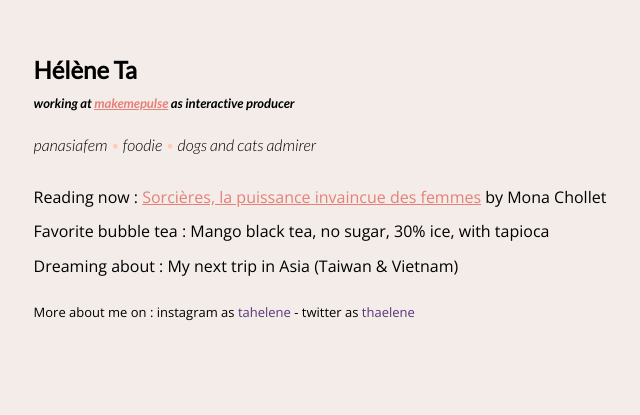
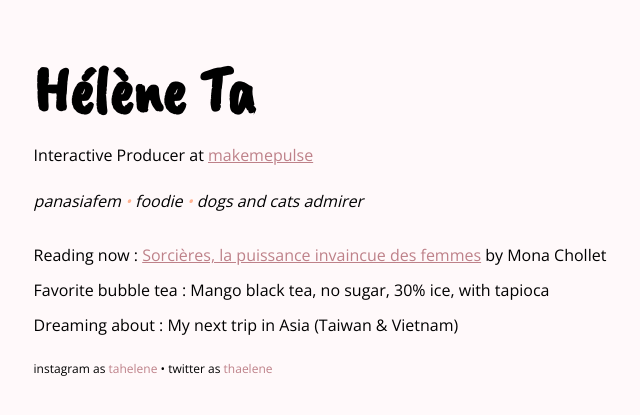
Before and after one commit to Thaelene/personal-landing, a plain HTML site: page index.html in a window 1280 px wide. Shown: the part 199-614 px from the top of the page, without its empty margins (320-960 px from the left). Drawn offline with nearby package versions, Linux system fonts and the light colour scheme.

Commit message:
Update UI a bit

```diff
--- a/index.html
+++ b/index.html
@@ -11,7 +11,7 @@
     <link rel="icon"
       href="https://emojipedia-us.s3.dualstack.us-west-1.amazonaws.com/thumbs/240/apple/237/victory-hand_270c.png">
     <link
-      href="https://fonts.googleapis.com/css2?family=Lato:ital,wght@0;1,300;1,700&family=Open+Sans:wght@300;400&display=swap"
+      href="https://fonts.googleapis.com/css2?family=Caveat+Brush&family=Open+Sans:wght@300;400&display=swap"
       rel="stylesheet">
     <link rel="stylesheet" href="styles.css" />
   </head>
@@ -20,7 +20,7 @@
     <div class="container">
       <div class="main">
         <h1>Hélène Ta</h1>
-        <h2>working at <a href="https://makemepulse.com">makemepulse</a> as interactive producer</h2>
+        <h2>Interactive Producer at <a href="https://makemepulse.com">makemepulse</a></h2>
         <div class="main_keywords">
           <span>panasiafem</span> •
           <span>foodie</span> •
@@ -31,8 +31,8 @@
                 href="https://www.editions-zones.fr/livres/sorcieres/">Sorcières, la puissance invaincue des femmes</a> by Mona Chollet</span></p>
           <p>Favorite bubble tea : <span>Mango black tea, no sugar, 30% ice, with tapioca</span></p>
           <p>Dreaming about : <span>My next trip in Asia (Taiwan & Vietnam)</span></p>
-          <p class="informations_socials">More about me on : <span>instagram as <a
-                href="https://www.instagram.com/tahelene/">tahelene</a></span> - <span>twitter as
+          <p class="informations_socials"><span>instagram as <a
+                href="https://www.instagram.com/tahelene/">tahelene</a></span> • <span>twitter as
               <a href="https://twitter.com/Thaelene">thaelene</a></span></p>
         </div>
       </div>
--- a/styles.css
+++ b/styles.css
@@ -1,5 +1,9 @@
+html{
+  font-size: 100%;
+}
+
 body {
-  background-color: #F3ECE9;
+  background-color: #fff9fa;
   margin: 0;
 }
 
@@ -19,26 +23,24 @@ body {
 }
 
 h1 {
-  font-family: 'Lato', sans-serif;
-  font-weight: 700;
-  font-size: x-large;
+  font-family: 'Caveat Brush', cursive;
+  font-size: 4rem;
   margin: 0;
 }
 
 h2 {
-  font-family: 'Lato', sans-serif;
-  font-weight: 700;
-  font-style: italic;
-  font-size: small;
+  font-family: 'Open Sans', sans-serif;
+  font-weight: 400;
+  font-size: 1rem;
 }
 
 .main_keywords {
-  font-family: 'Lato', sans-serif;
+  font-family: 'Open Sans', sans-serif;
   font-weight: 300;
   font-style: italic;
-  font-size: medium;
+  font-size: 1rem;
   margin: 1.5em 0 2em 0;
-  color: #FFCCB6;
+  color: #ffb190;
 }
 
 .main_keywords span {
@@ -47,7 +49,7 @@ h2 {
 
 .main_informations {
   font-family: 'Open Sans', sans-serif;
-  font-size: medium;
+  font-size: 1rem;
 }
 
 .main_informations p {
@@ -60,15 +62,15 @@ h2 {
 }
 
 a {
-  color: #E68077;
+  color: #be8189;
 }
 
 .main_informations .informations_socials {
-  font-size: small;
+  font-size: 0.75rem;
   margin: 2em 0;
 }
 
 .informations_socials a {
-  color: #57377A;
+  color: #be8189;
   text-decoration: none;
 }
```
